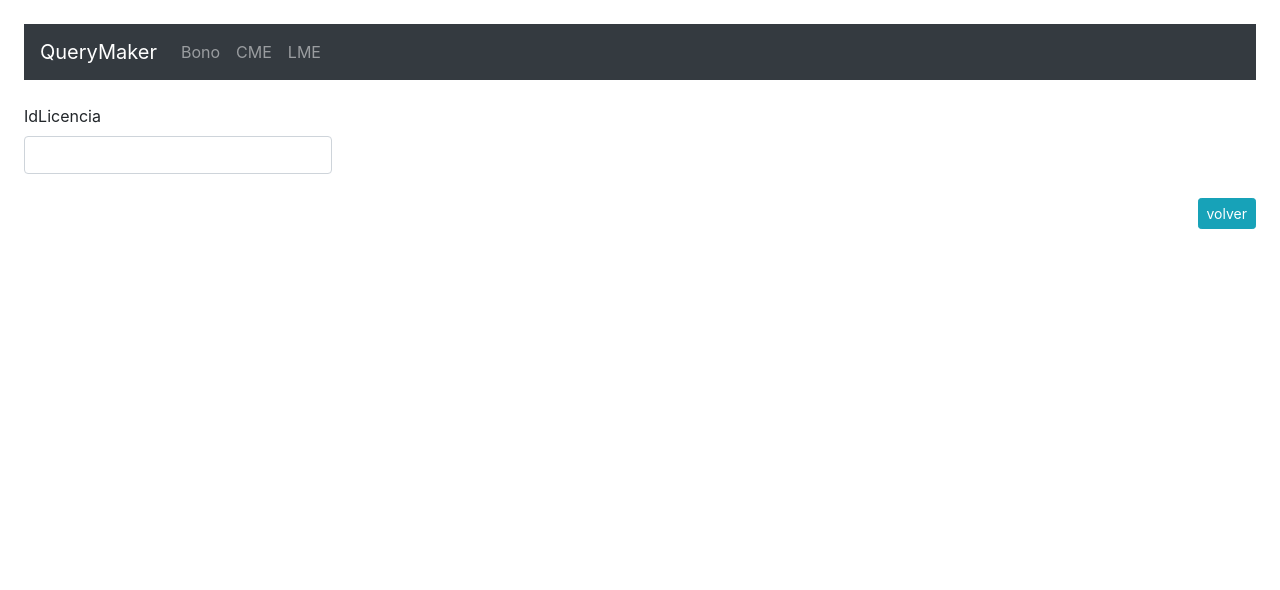
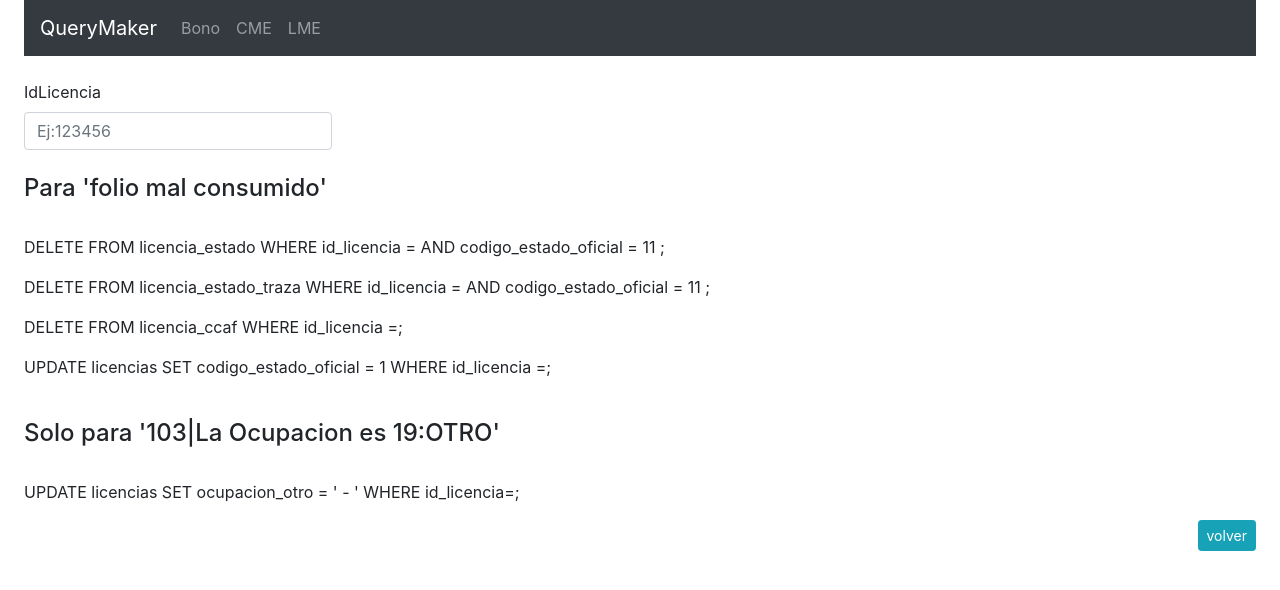
Before and after one commit to leonsandoval/querymaker-react, a React (Create React App) app: page /LME in a window 1280 px wide. Shown: the top 590 px of the page. Built offline with nearby package versions, Linux system fonts and the light colour scheme.

Commit message:
Formik added to manage forms

```diff
--- a/package.json
+++ b/package.json
@@ -7,12 +7,14 @@
     "@testing-library/react": "^9.4.1",
     "@testing-library/user-event": "^7.2.1",
     "bootstrap": "^4.4.1",
+    "formik": "^2.1.4",
     "react": "^16.13.0",
     "react-bootstrap": "^1.0.0-beta.17",
     "react-dom": "^16.13.0",
     "react-light-accordion": "^0.1.4",
     "react-router-dom": "^5.1.2",
-    "react-scripts": "3.4.0"
+    "react-scripts": "3.4.0",
+    "yup": "^0.28.1"
   },
   "scripts": {
     "start": "react-scripts start",
--- a/src/App.css
+++ /dev/null
@@ -1,27 +0,0 @@
-html,
-body {
-  height: 100%;
-}
-
-body {
-  display: flex;
-  flex-direction: column;
-}
-
-.content {
-  flex: 1 0 auto;
-}
-.content-inside {
-  padding: 20px;
-  padding-bottom: 50px;
-}
-.footer {
-  flex-shrink: 0;
-}
-.full-height {
-  height: 100%;
-}
-
-#sticky-footer {
-  flex-shrink: none;
-}
--- a/src/App.js
+++ b/src/App.js
@@ -1,13 +1,13 @@
 import React from "react";
 import "bootstrap/dist/css/bootstrap.min.css";
-// import "./App.css";
+
 import Routes from "./Routes";
 import NavBar from "./components/navbar";
 // import Footer from "./components/footer";
 
 function App() {
   return (
-    <div className="m-4">
+    <div className="mb-4 ml-4 mr-4">
       <NavBar />
       <br />
       <Routes />
--- a/src/components/eliminar.jsx
+++ b/src/components/eliminar.jsx
@@ -1,41 +1,61 @@
 import React, { Component } from "react";
+import { Formik, Field, Form } from "formik";
+import BackButton from "./backButton";
 
 class EliminarLiquidacion extends Component {
-  handleChange(event) {
-    this.setState({
-      [event.target.name]: event.target.value
-    });
-  }
-
-  handleSubmit(event) {
-    event.preventDefault();
-  }
   render() {
     return (
       <div>
-        <div className="form-row">
-          <div className="col-md-3 mb-4">
-            <label for="NumLiquidacion">NumLiquidacion</label>
-            <input
-              type="text"
-              name="NumLiquidacion"
-              id="numLiquidacion"
-              className="form-control"
-              onblur="eliminar()"
-              required
-            />
-          </div>
-        </div>
-        <button
-          className="btn btn-primary"
-          type="button"
-          id="generar"
-          onclick="eliminar()"
+        <Formik
+          initialValues={{ IdLicencia: "" }}
+          onSubmit={data => {
+            console.log("submit:", data);
+          }}
         >
-          Generar
-        </button>
-
-        <div className="well well-lg" id="eliminar"></div>
+          {({ values }) => (
+            <Form>
+              <label for="NumLiquidacion">NumLiquidacion</label>
+              <Field
+                placeholder="Ej:0001234567-8"
+                type="text"
+                name="NumLiquidacion"
+                className="form-control col-md-3 mb-4"
+                maxlength="12"
+                required
+              />
+              <br />
+              <p>
+                DELETE FROM trliquidacion WHERE NumLiquidacion = '
+                {values.NumLiquidacion}';
+              </p>
+              <p>
+                DELETE FROM trdocumentosliquidacion WHERE NumLiquidacion = '
+                {values.NumLiquidacion}';
+              </p>
+              <p>
+                DELETE FROM treventosliquidacion WHERE NumLiquidacion = '
+                {values.NumLiquidacion}';
+              </p>
+              <p>
+                DELETE FROM trestadosliquidacion WHERE NumLiquidacion = '
+                {values.NumLiquidacion}';
+              </p>
+              <p>
+                DELETE FROM trdistribucionpago WHERE NumLiquidacion = '
+                {values.NumLiquidacion}';
+              </p>
+              <p>
+                DELETE FROM trliqbash WHERE NumLiquidacion = '
+                {values.NumLiquidacion}';
+              </p>
+              <p>
+                DELETE FROM trliquidacionerronea WHERE numliquidacion = '
+                {values.NumLiquidacion}';
+              </p>
+            </Form>
+          )}
+        </Formik>
+        <BackButton />
       </div>
     );
   }
--- a/src/components/estadoCME.jsx
+++ b/src/components/estadoCME.jsx
@@ -1,122 +1,85 @@
-import React, { Component } from "react";
+import React from "react";
+import { Formik, Form, Field } from "formik";
+import BackButton from "./backButton";
 
-class EstadoCME extends Component {
-  constructor(props) {
-    super(props);
-    this.state = {};
-
-    this.handleChange = this.handleChange.bind(this);
-    this.handleSubmit = this.handleSubmit.bind(this);
-  }
-  handleChange(event) {
-    this.setState({
-      [event.target.name]: event.target.value
-    });
-  }
-
-  handleSubmit(event) {
+const EstadoCME = () => {
+  return (
+    <div>
+      <Formik
+        initialValues={{ ctaMedId: "", estadoId: "", fecha: "", estado: "" }}
+        onSubmit={data => {
           let estados = document.getElementById("estados");
           // El estado 16(fuera de flujo) ademas deja la vigencia en 0
           let insert =
             "INSERT INTO cfncmeestado(CtaMedID, EstadoID, FecModEstado, FecModRegistro, UsuModRegistro, EstCod, NombreResponsable, Observacion, FecPago, MtoDescuadre) VALUES (" +
-      this.state.ctaMedId +
+            data.ctaMedId +
             ", " +
-      this.state.estadoId +
+            data.estadoId +
             ", '" +
-      this.state.fecha +
+            data.fecha +
             "', '" +
-      this.state.fecha +
+            data.fecha +
             "', 'op'," +
-      this.state.estado +
+            data.estado +
             ", 'IMED', 'Cambio de estado solicitado', '1900-01-01', 0);" +
             "\n" +
             "\n";
 
-    if (this.state.estado === "16") {
+          if (data.estado === 16) {
             var texto =
               insert +
               "UPDATE cfnctamedica SET ctavigente=0 ,EstCod = " +
-        this.state.estado +
+              data.estado +
               ", FecModEstado = '" +
-        this.state.fecha +
+              data.fecha +
               "' WHERE CtaMedID = " +
-        this.state.ctaMedId +
+              data.ctaMedId +
               "; ";
           } else {
             texto =
               insert +
               "UPDATE cfnctamedica SET EstCod = " +
-        this.state.estado +
+              data.estado +
               ", FecModEstado = '" +
-        this.state.fecha +
+              data.fecha +
               "' WHERE CtaMedID = " +
-        this.state.ctaMedId +
+              data.ctaMedId +
               "; ";
           }
 
           estados.innerText = texto;
-    event.preventDefault();
-  }
-  render() {
-    return (
-      <div>
-        <form onSubmit={this.handleSubmit}>
-          <div className="form-group">
+        }}
+      >
+        {({ values }) => (
+          <Form>
             <label className="col-md-3 mb-2">
               CtaMedId
-              <input
-                type="number"
-                name="ctaMedId"
-                className="form-control"
-                value={this.state.ctaMedId}
-                onChange={this.handleChange}
-              />
+              <Field type="number" name="ctaMedId" className="form-control" />
             </label>
             <label className="col-md-3 mb-2">
               EstadoID
-              <input
-                type="number"
-                name="estadoId"
-                className="form-control"
-                value={this.state.estadoId}
-                onChange={this.handleChange}
-              />
+              <Field type="number" name="estadoId" className="form-control" />
             </label>
             <label className="col-md-3 mb-2">
               Fecha
-              <input
-                type="date"
-                name="fecha"
-                className="form-control"
-                value={this.state.fecha}
-                onChange={this.handleChange}
-              />
+              <Field type="date" name="fecha" className="form-control" />
             </label>
             <label className="col-md-3 mb-2">
               Estado
-              <input
-                type="number"
-                name="estado"
-                className="form-control"
-                value={this.state.estado}
-                onChange={this.handleChange}
-              />
+              <Field type="number" name="estado" className="form-control" />
             </label>
-            <br />
-            <input
+            <Field
               type="submit"
               value="Generar"
               className="btn btn-primary m-2"
             />
             <div className="well well-lg" id="estados"></div>
-          </div>
-        </form>
-        <form action="/CME" className="float-right">
-          <input type="submit" value="Volver" className="btn btn-info btn-sm" />
-        </form>
+          </Form>
+        )}
+      </Formik>
+      <BackButton />
     </div>
   );
-  }
-}
+};
 
 export default EstadoCME;
--- a/src/components/lme.jsx
+++ b/src/components/lme.jsx
@@ -1,81 +1,57 @@
-import React, { Component } from "react";
+import React from "react";
 import BackButton from "./backButton";
+import { Formik, Form, Field } from "formik";
 
-class LME extends Component {
-  constructor(props) {
-    super(props);
-    this.state = { valor: "" };
+const LME = () => {
+  return (
+    <div>
+      <Formik
+        initialValues={{ IdLicencia: "" }}
+        onSubmit={data => {
+          console.log("submit:", data);
+        }}
+      >
+        {({ values }) => (
+          <Form>
+            <label>IdLicencia</label>
+            <Field
+              placeholder="Ej:123456"
+              type="number"
+              name="IdLicencia"
+              className="form-control col-md-3 mb-4"
+            />
 
-    this.handleChange = this.handleChange.bind(this);
-    this.handleSubmit = this.handleSubmit.bind(this);
-  }
-  handleChange(event) {
-    this.setState({
-      [event.target.name]: event.target.value
-    });
-    let eliminarlme = document.getElementById("eliminarlme");
+            <h4>Para 'folio mal consumido' </h4>
+            <br />
+            <p>
+              DELETE FROM licencia_estado WHERE id_licencia ={values.IdLicencia}{" "}
+              AND codigo_estado_oficial = 11 ;
+            </p>
+            <p>
+              DELETE FROM licencia_estado_traza WHERE id_licencia =
+              {values.IdLicencia} AND codigo_estado_oficial = 11 ;
+            </p>
+            <p>
+              DELETE FROM licencia_ccaf WHERE id_licencia ={values.IdLicencia};
+            </p>
+            <p>
+              UPDATE licencias SET codigo_estado_oficial = 1 WHERE id_licencia =
+              {values.IdLicencia};
+            </p>
+            <br />
+            <h4> Solo para '103|La Ocupacion es 19:OTRO' </h4>
+            <br />
+            <p>
+              UPDATE licencias SET ocupacion_otro = ' - ' WHERE id_licencia=
+              {values.IdLicencia};
+            </p>
+          </Form>
+        )}
+      </Formik>
 
-    let texto =
-      "Para 'folio mal consumido'" +
-      "\n" +
-      "\n" +
-      "DELETE FROM licencia_estado WHERE id_licencia =" +
-      this.state.valor +
-      " AND codigo_estado_oficial = 11 ;" +
-      "\n" +
-      "DELETE FROM licencia_estado_traza WHERE id_licencia =" +
-      this.state.valor +
-      " AND codigo_estado_oficial = 11 ;" +
-      "\n" +
-      "DELETE FROM licencia_ccaf WHERE id_licencia =" +
-      this.state.valor +
-      ";" +
-      "\n" +
-      "UPDATE licencias  SET codigo_estado_oficial = 1 WHERE id_licencia =" +
-      this.state.valor +
-      ";" +
-      "\n" +
-      "\n" +
-      "\n" +
-      "******************            solo para   '103|La Ocupacion es 19:OTRO'                       ********************" +
-      "\n" +
-      "\n" +
-      "UPDATE licencias SET ocupacion_otro = ' - ' WHERE id_licencia= " +
-      this.state.valor +
-      ";" +
-      "\n";
-
-    eliminarlme.innerText = texto;
-  }
-
-  handleSubmit(event) {
-    event.preventDefault();
-  }
-
-  render() {
-    return (
-      <React.Fragment>
-        <form onSubmit={this.handleSubmit}>
-          <div className="form-group">
-            <label>IdLicencia</label>
-            <input
-              type="number"
-              name="valor"
-              className="form-control col-md-3 mb-4"
-              value={this.state.valor}
-              onChange={this.handleChange}
-              onKeyUp={this.handleChange}
-              required
-            />
-            {/*
-            <input type="submit" value="Generar" className="btn btn-primary" /> */}
-          </div>
-        </form>
-        <div className="well well-lg" id="eliminarlme"></div>
-        <BackButton />
-      </React.Fragment>
-    );
-  }
-}
+      <BackButton />
+    </div>
+  );
+};
 
 export default LME;
```
Also changed, not shown: src/components/noexiste.jsx (+59 -38 lines), 1 other file (tests, documents, lock files or other folders). Lines whose indentation alone changed are shown as unchanged.
